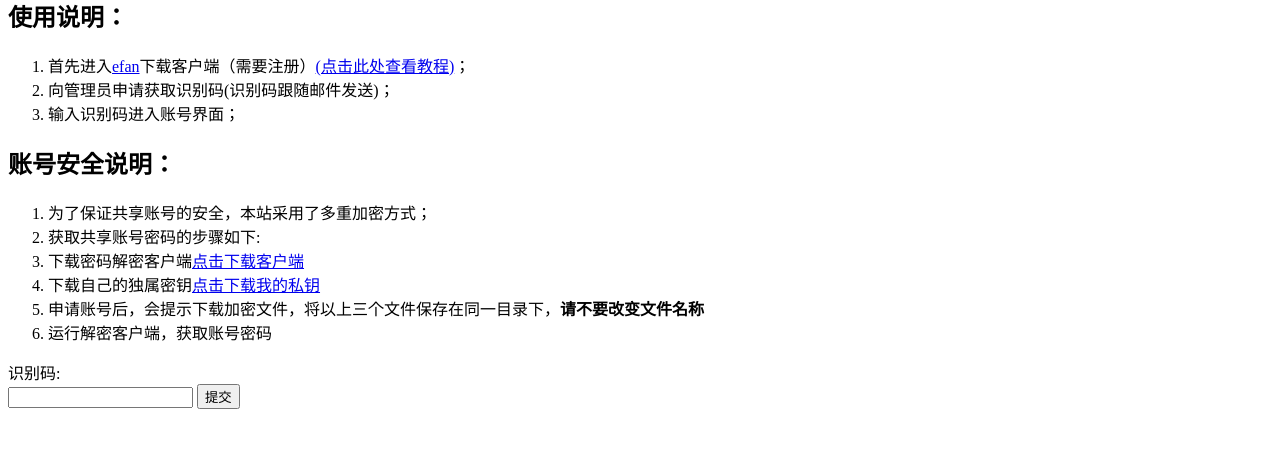
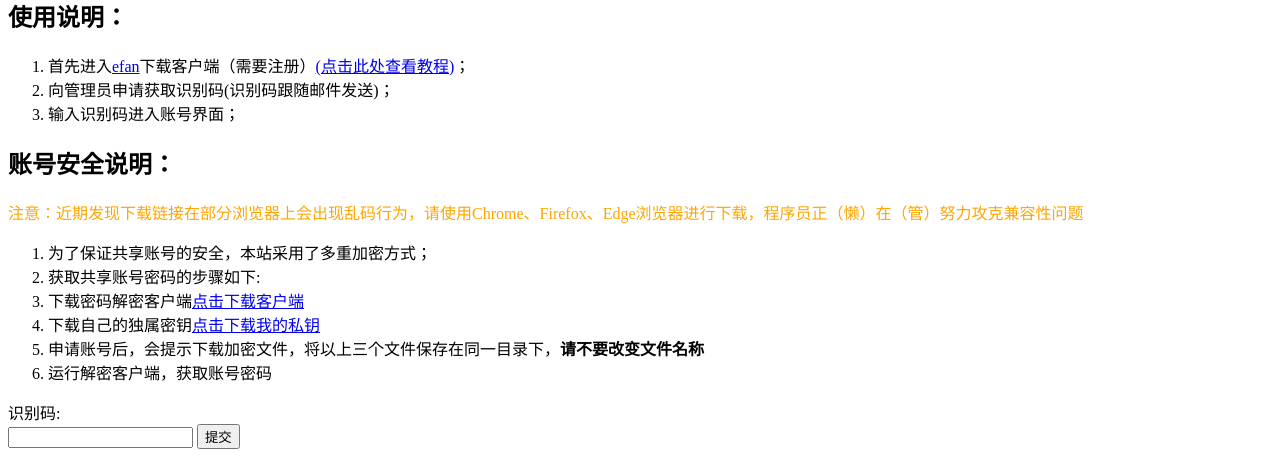
Before and after one commit to YfanHU/django_gitlab_web, a Django app: template gitlab_web/templates/account_sharing/index.html in a window 1280 px wide. Shown: the part 167-631 px from the top of the page. Run offline with Django 3.2, Linux system fonts and the light colour scheme; the template is opened without the code that fills it, so the values that code supplies are empty.

```diff
--- a/gitlab_web/templates/account_sharing/index.html
+++ b/gitlab_web/templates/account_sharing/index.html
@@ -34,6 +34,7 @@
         <li>输入识别码进入账号界面；</li>
     </ol>
     <h2>账号安全说明：</h2>
+    <p style="color:orange;">注意：近期发现下载链接在部分浏览器上会出现乱码行为，请使用Chrome、Firefox、Edge浏览器进行下载，程序员正（懒）在（管）努力攻克兼容性问题</p>
     <ol>
         <li>为了保证共享账号的安全，本站采用了多重加密方式；</li>
         <li>获取共享账号密码的步骤如下:</li>
```
